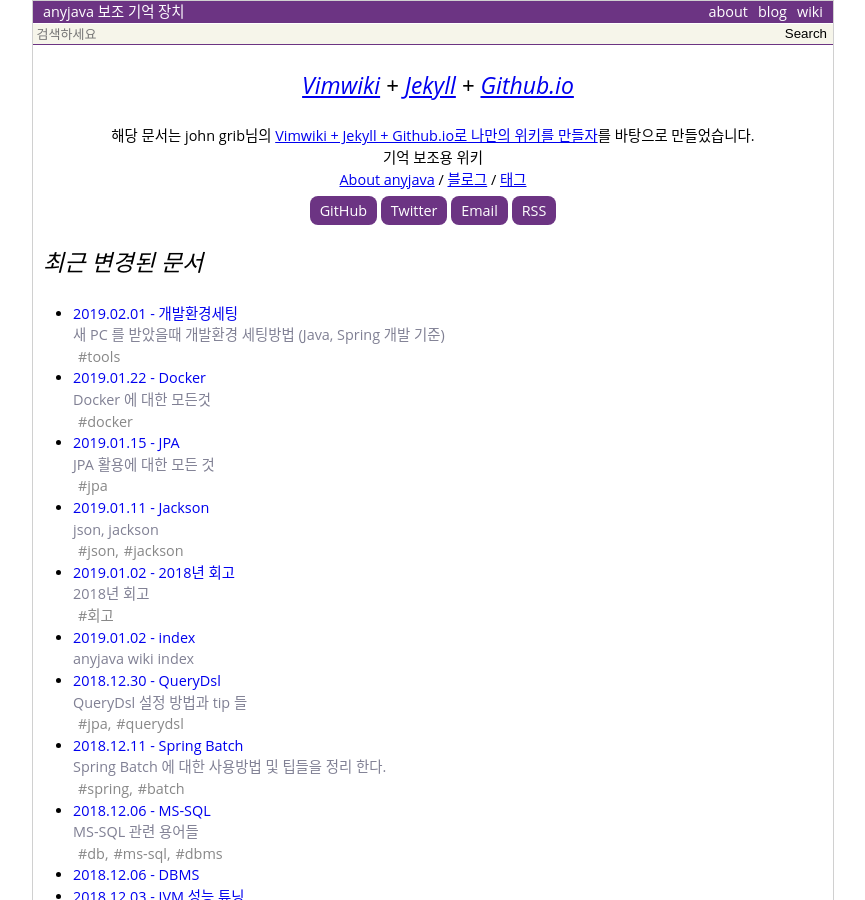
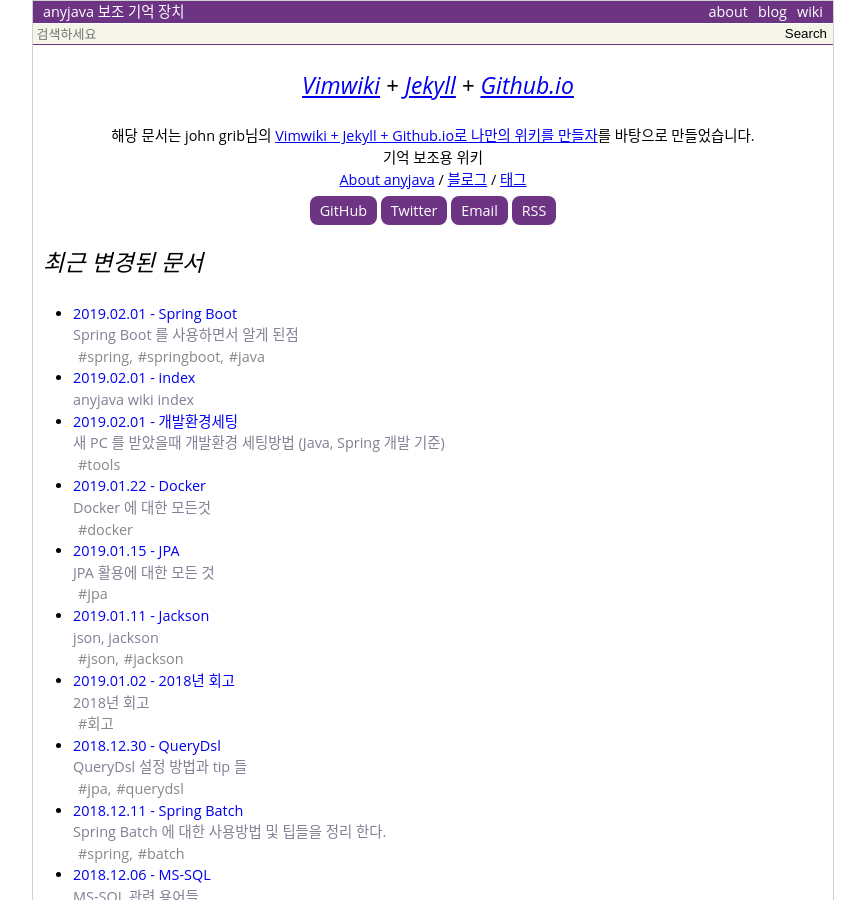
Before and after one commit to anyjava/anyjava.github.io, a Jekyll site: the page built from index.html, in a window 1280 px wide and 900 px high. Shown: the whole window, without its empty margins (207-1072 px from the left). Built offline with Jekyll 4.4.1, drawn with Linux system fonts in a browser that asks for light colours; some of the changed text lies outside the part shown.

Commit message:
spring boot autoconfig 비활성화 하는 방법

````diff
--- a/_data/pageMap.yml
+++ b/_data/pageMap.yml
@@ -60,7 +60,7 @@
     summary: 'Docker 에 대한 모든것'
     parent: DevOps
     url: /wiki/Docker
-    updated: '2018-10-02 00:44:29 +0900'
+    updated: '2019-01-22 02:29:17 +0900'
     children: []
 Enum:
     type: wiki
@@ -76,7 +76,7 @@
     summary: 'anyjava wiki index'
     parent: null
     url: /wiki/index
-    updated: '2019-01-02 02:05:17 +0900'
+    updated: '2019-02-01 20:46:11 +0900'
     children: []
 Interface:
     type: wiki
@@ -92,7 +92,7 @@
     summary: 'json, jackson'
     parent: Java
     url: /wiki/Jackson
-    updated: '2018-09-13 08:38:06 +0900'
+    updated: '2019-01-11 21:41:55 +0900'
     children: []
 Java:
     type: wiki
@@ -108,7 +108,7 @@
     summary: 'JPA 활용에 대한 모든 것'
     parent: Spring
     url: /wiki/JPA
-    updated: '2018-09-11 23:54:39 +0900'
+    updated: '2019-01-15 08:40:46 +0900'
     children: [QueryDsl]
 Jvm:
     type: wiki
@@ -189,7 +189,15 @@
     parent: index
     url: /wiki/Spring
     updated: '2018-09-05 09:22:27 +0900'
-    children: [Async, Bean_Validation, BeanScope, JPA, Logging, Spring_Boot_Actuator, Spring-Batch, WebFlux, 기본적인내용]
+    children: [Async, Bean_Validation, BeanScope, JPA, Logging, Spring_Boot, Spring_Boot_Actuator, Spring-Batch, WebFlux, 기본적인내용]
+Spring_Boot:
+    type: wiki
+    title: 'Spring Boot'
+    summary: 'Spring Boot 를 사용하면서 알게 된점'
+    parent: Spring
+    url: /wiki/Spring_Boot
+    updated: '2019-02-01 20:47:54 +0900'
+    children: []
 Spring_Boot_Actuator:
     type: wiki
     title: 'Spring Boot Actuator'
@@ -244,7 +252,7 @@
     summary: '새 PC 를 받았을때 개발환경 세팅방법 (Java, Spring 개발 기준)'
     parent: index
     url: /wiki/개발환경세팅
-    updated: '2019-01-02 06:25:52 +0900'
+    updated: '2019-02-01 20:44:27 +0900'
     children: []
 기본적인내용:
     type: wiki
--- a/_data/tagList.yml
+++ b/_data/tagList.yml
@@ -32,6 +32,7 @@
 - spring
 - 'spring,'
 - 'spring,springboot,actuactor'
+- 'springboot,'
 - task_executor
 - tdd
 - 'tdd,'
--- a/_data/tagMap.yml
+++ b/_data/tagMap.yml
@@ -4,6 +4,7 @@
     - {fileName: Async}
     - {fileName: Bean_Validation}
     - {fileName: BeanScope}
+    - {fileName: Spring_Boot}
     - {fileName: Spring-Batch}
     - {fileName: WebFlux}
     - {fileName: 기본적인내용}
@@ -27,6 +28,7 @@
 java:
     - {fileName: Enum}
     - {fileName: Java}
+    - {fileName: Spring_Boot}
 'java,':
     - {fileName: Interface}
     - {fileName: PostContrunct}
@@ -82,6 +84,8 @@
     - {fileName: spock}
 spring:
     - {fileName: Spring}
+'springboot,':
+    - {fileName: Spring_Boot}
 'spring,springboot,actuactor':
     - {fileName: Spring_Boot_Actuator}
 batch:
--- /dev/null
+++ b/_wiki/Spring_Boot.md
@@ -0,0 +1,44 @@
+---
+layout  : wiki
+title   : Spring Boot
+summary : Spring Boot 를 사용하면서 알게 된점
+date    : 2019-02-01 20:46:11 +0900
+updated : 2019-02-01 20:47:54 +0900
+tags    : spring, springboot, java
+toc     : true
+public  : true
+parent  : Spring
+latex   : false
+adsense : true
+---
+* TOC
+{:toc}
+
+## AutoConfig disable 하는 방법
+
+```
+@TestPropertySource(properties=
+{"spring.autoconfigure.exclude=comma.seperated.ClassNames,com.example.FooAutoConfiguration"})
+@SpringBootTest
+public class MySpringTest {...}
+```
+or
+```
+@SpringBootTest(classes = {Application.class}
+              , webEnvironment = SpringBootTest.WebEnvironment.RANDOM_PORT
+              , properties="spring.autoconfigure.exclude=com.xx.xx.AutoConfiguration"
+               )
+```
+
+or
+
+```
+---
+spring:
+  autoconfigure.exclude: org.springframework.boot.autoconfigure.session.SessionAutoConfiguration
+```
+
+
+### 참고자료
+
+* [https://stackoverflow.com/questions/26698071/how-to-exclude-autoconfiguration-classes-in-spring-boot-junit-tests](https://stackoverflow.com/questions/26698071/how-to-exclude-autoconfiguration-classes-in-spring-boot-junit-tests)
--- a/_wiki/index.md
+++ b/_wiki/index.md
@@ -22,6 +22,7 @@
 	* [[Interface]]
 * [[Spring]]
 	* [[기본적인내용]]
+	* [[Spring_Boot]]
 	* [[Spring_Boot_Actuator]]
 	* [[JPA]]
 		* [[QueryDsl]]
````
Also changed, not shown: other parts of _wiki/index.md (+1 -1 lines).
